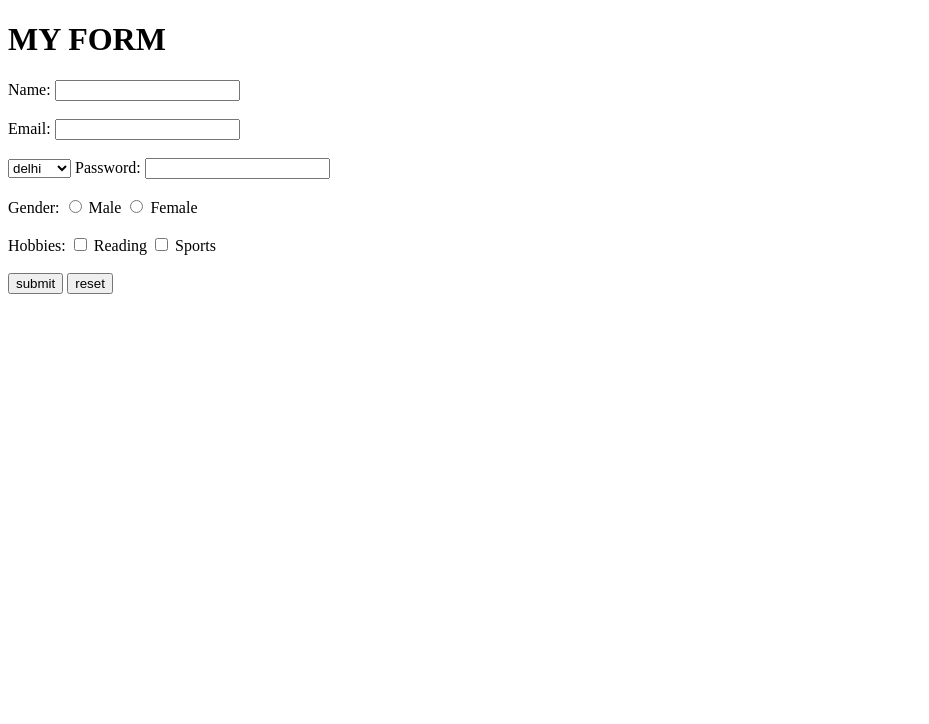
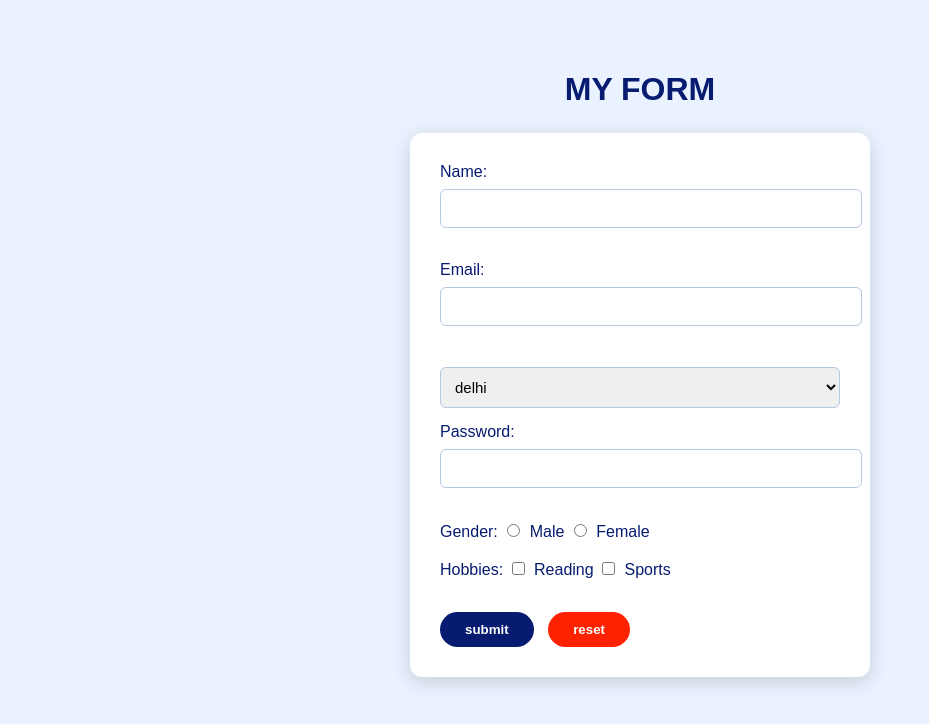
Before and after one commit to rajeshwari586/rajeshwari, a plain HTML site: page RAJESHWARI SONI/form.html in a window 1280 px wide. Shown: the whole page, without its empty margins (0-929 px from the left). Drawn offline with Linux system fonts and the light colour scheme.

Commit message:
Add files via upload

```diff
--- a/RAJESHWARI SONI/form.html
+++ b/RAJESHWARI SONI/form.html
@@ -4,27 +4,95 @@
     <meta charset="UTF-8">
     <meta name="viewport" content="width=device-width>, initial-scale=1.0">
     <title>HTML FORM</title>
+    <style>
+         body {
+    font-family: Arial, sans-serif;
+    background-color: #eaf2ff;
+    margin: 0;
+    padding: 50px;
+    color: #071b70;
+}
+
+h1 {
+    text-align: center;
+    color: #071b70;
+    margin-bottom: 25px;
+}
+
+form {
+    width: 400px;
+    margin: auto;
+    background-color: white;
+    padding: 30px;
+    border-radius: 12px;
+    box-shadow: 0 5px 20px rgba(0, 0, 0, 0.15);
+}
+
+input[type="text"],
+input[type="email"],
+input[type="password"],
+select {
+    width: 100%;
+    padding: 10px;
+    margin-top: 8px;
+    margin-bottom: 15px;
+    border: 1px solid #b5c7e3;
+    border-radius: 6px;
+    outline: none;
+    font-size: 15px;
+}
+
+input[type="text"]:focus,
+input[type="email"]:focus,
+input[type="password"]:focus,
+select:focus {
+    border-color: #071b70;
+    box-shadow: 0 0 5px rgba(7, 27, 112, 0.3);
+}
+
+input[type="radio"],
+input[type="checkbox"] {
+    margin-right: 5px;
+}
+
+input[type="submit"],
+input[type="reset"] {
+    padding: 10px 25px;
+    border: none;
+    border-radius: 20px;
+    font-weight: bold;
+    cursor: pointer;
+    margin-top: 15px;
+}
+
+input[type="submit"] {
+    background-color: #071b70;
+    color: white;
+}
+
+input[type="submit"]:hover {
+    background-color: #55428b;
+}
+
+input[type="reset"] {
+    background-color: #ff2200;
+    color: white;
+    margin-left: 10px;
+}
+
+input[type="reset"]:hover {
+    background-color: rgb(44, 44, 90);
+}
+
+
+
+
+
+    </style>
 </head>
 <body>
     <h1>MY FORM</h1>
     <form action="skillbar.html">
-        <!-- <input type="text" placeholder="Rajeshwari soni">
-
-        <label for="id1">
-            <input type="radio" value="classX" name="classX" id="id1">
-        </label>
-
-        <label for="id2">
-            <input type="radio" value="classXI" name="class" id="id2">
-        </label>
-
-        <label for="id3">
-            <input type="checkbox" value="classXII" name="class" id="id3">
-        </label>
-
-        <label for="id4">
-            <input type="checkbox" value="classXII" name="class" id="id4">
-        </label> -->
 
         Name:
         <input type="text" name="name">
```
